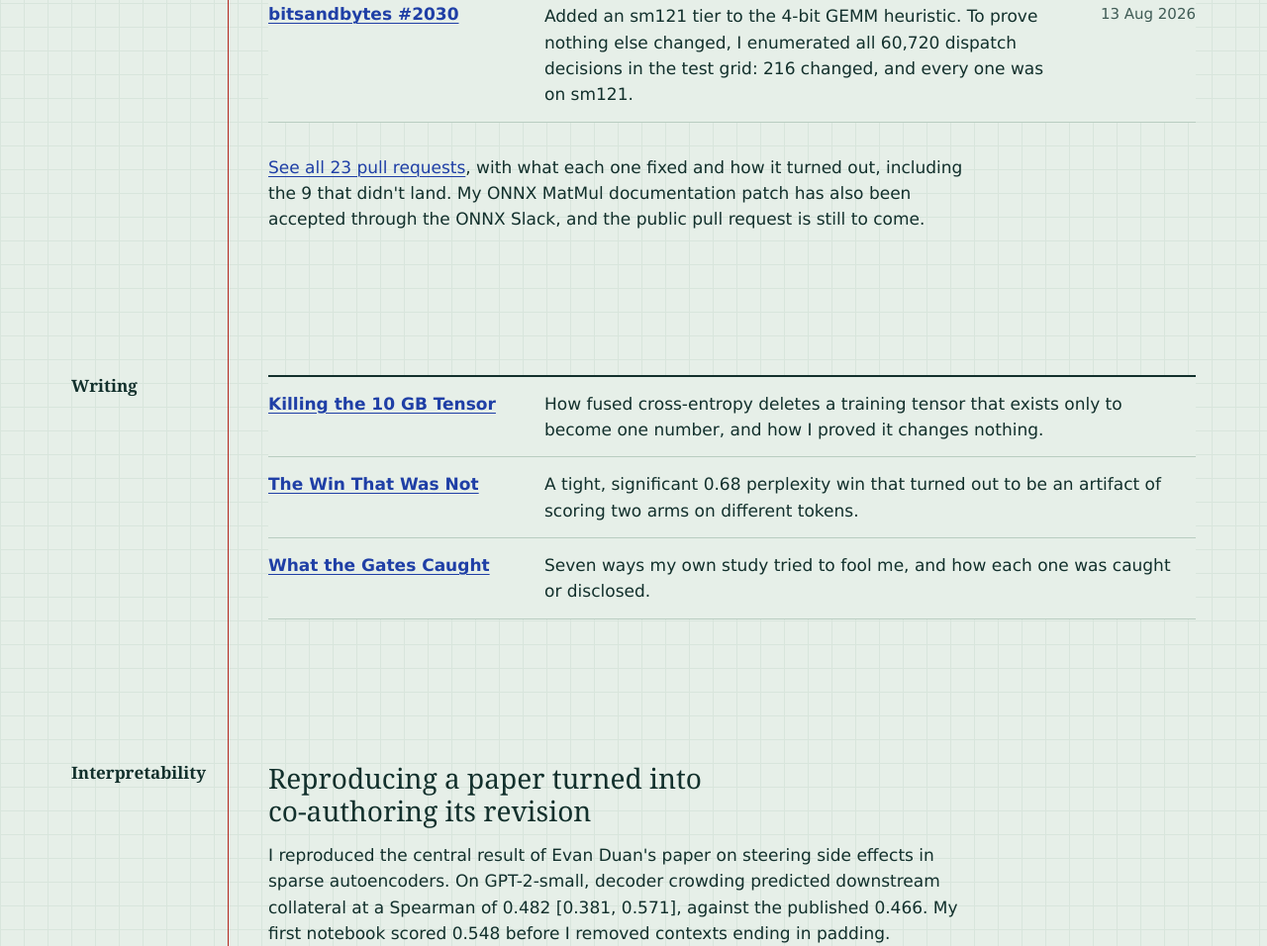
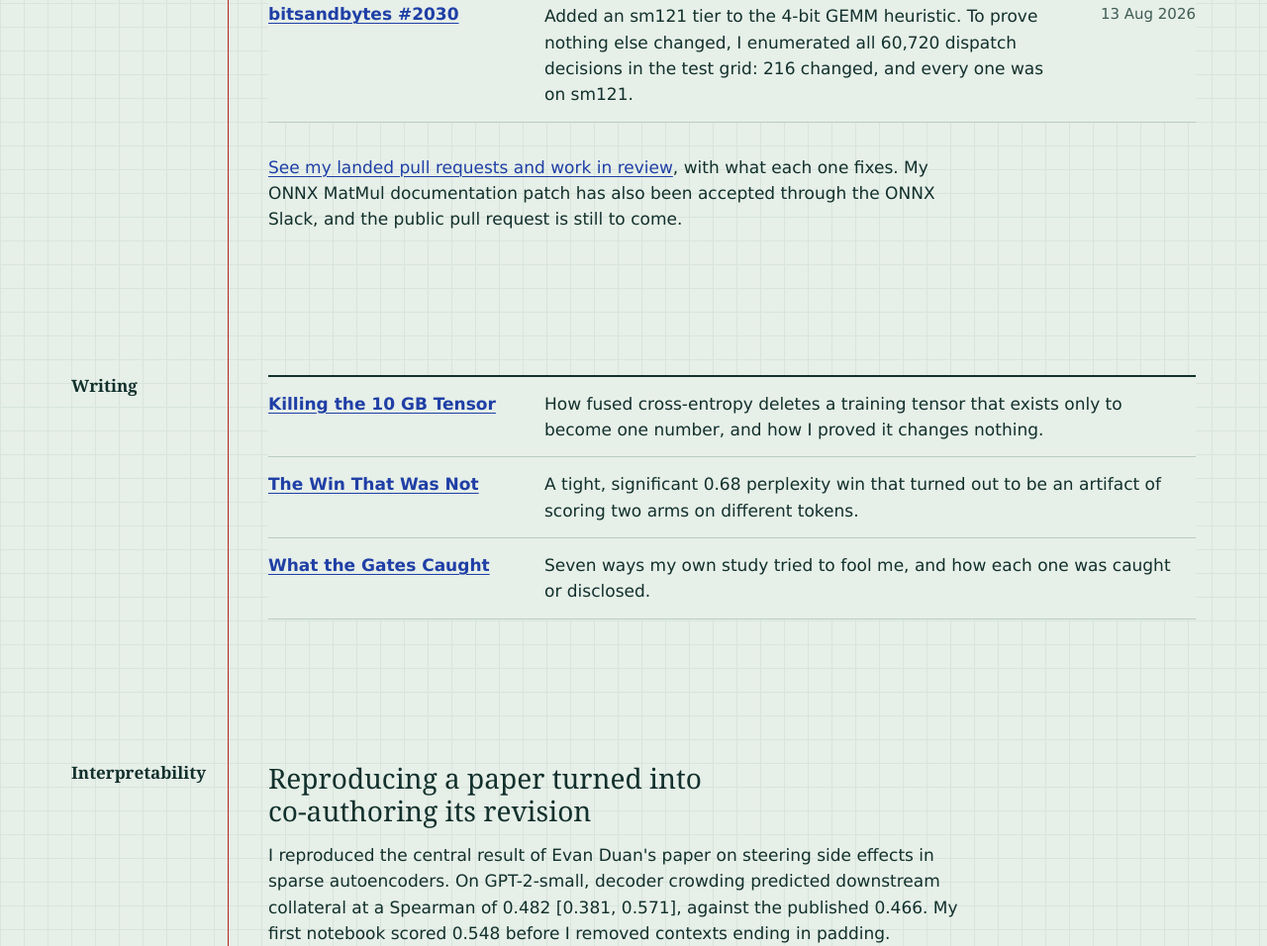
Before and after one commit to yashb98/yashb98.github.io, a plain HTML site: page index.html in a window 1280 px wide. Shown: the part 3093-4049 px from the top of the page at 99% size. Drawn offline with Linux system fonts and the light colour scheme; a web font is replaced by a local one.

Commit message:
Update homepage contribution link after category removal
Remove references to the deleted category and its count.

```diff
--- a/index.html
+++ b/index.html
@@ -303,7 +303,7 @@ Required: 147456, Hardware limit: 101376.</code></pre>
             <time datetime="2026-08-13">13 Aug 2026</time>
           </li>
         </ol>
-        <p class="more"><a href="contributions.html">See all 23 pull requests</a>, with what each one fixed and how it turned out, including the 9 that didn't land. My ONNX MatMul documentation patch has also been accepted through the ONNX Slack, and the public pull request is still to come.</p>
+        <p class="more"><a href="contributions.html">See my landed pull requests and work in review</a>, with what each one fixes. My ONNX MatMul documentation patch has also been accepted through the ONNX Slack, and the public pull request is still to come.</p>
       </div>
     </section>
 
```
